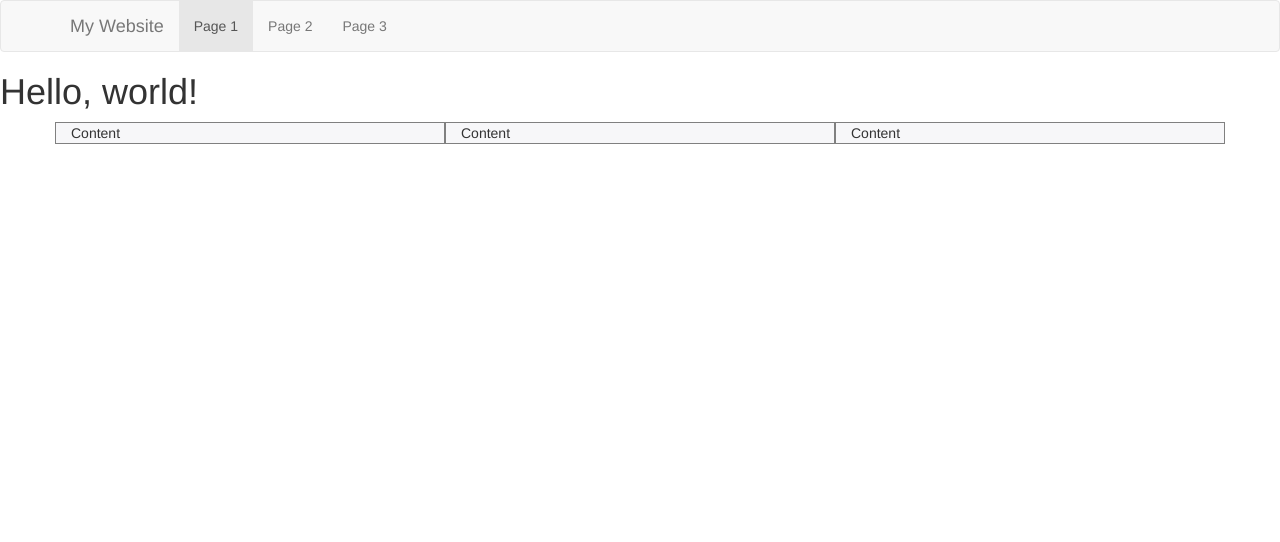
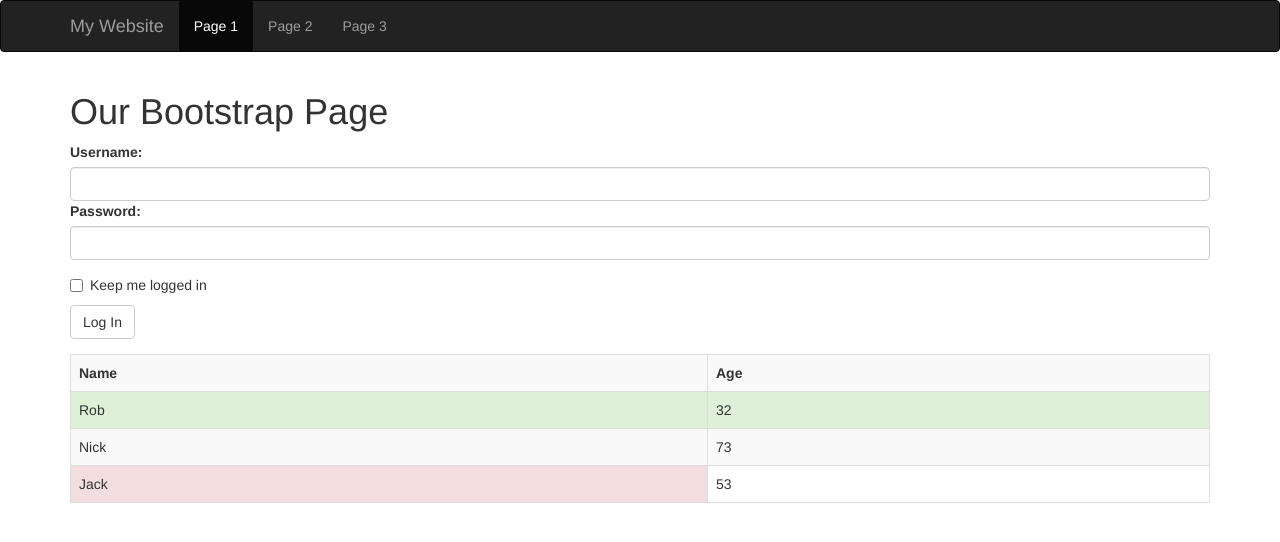
Before and after one commit to nickshields/Web-Development, a plain HTML site: page 5.Bootstrap/index.html in a window 1280 px wide. Drawn offline with nearby package versions, Linux system fonts and the light colour scheme.

Commit message:
Forms and Tables

```diff
--- a/5.Bootstrap/index.html
+++ b/5.Bootstrap/index.html
@@ -28,22 +28,18 @@
   </head>
   <body>
 
-    <div class="navbar navbar-default">
+    <div class="navbar navbar-inverse">
         <div class="container">
             <div class="navbar-header">
+                <a href="" class="navbar-brand">My Website</a>
 
-            <a href="" class="navbar-brand">My Website</a>
 
             <button type="button" class="navbar-toggle" data-toggle="collapse"
             data-target=".navbar-collapse">
                 <span class="sr-only">Toggle navigation</span>
-
                 <span class="icon-bar"></span>
                 <span class="icon-bar"></span>
                 <span class="icon-bar"></span>
-
-
-
             </button>
 
             </div>
@@ -56,23 +52,43 @@
                     <li><a href="">Page 3</a></li>
 
                 </ul>
-
-
-
             </div>
         </div>
     </div>
 
+    <div class="container">
+        <h1>Our Bootstrap Page</h1>
 
-    <h1>Hello, world!</h1>
+        <form class="form">
+            <div class="form-group">
 
-    <div class="container">
+                <label for="username">Username:</label>
+                <input name="username" type="email" class="form-control"/>
 
-        <div class="row">
-            <div class="col-md-4 box">Content</div>
-            <div class="col-md-4 box">Content</div>
-            <div class="col-md-4 box">Content</div>
-        </div>
+                <label for="password">Password:</label>
+                <input name="password" type="password" class="form-control"/>
+            </div>
+
+            <div class="checkbox">
+                <label>
+                    <input type="checkbox"> Keep me logged in
+                </label>
+            </div>
+
+            <div class="form-group">
+                <input type="submit" name="login" value="Log In" class="btn btn-default"/>
+            </div>
+
+        </form>
+
+        <table class="table table-striped table-bordered">
+
+            <tr><th>Name</th><th>Age</th></tr>
+            <tr class="success"><td>Rob</td><td>32</td></tr>
+            <tr><td>Nick</td><td>73</td></tr>
+            <tr><td class="danger">Jack</td><td>53</td></tr>
+
+        </table>
 
     </div>
 
```
